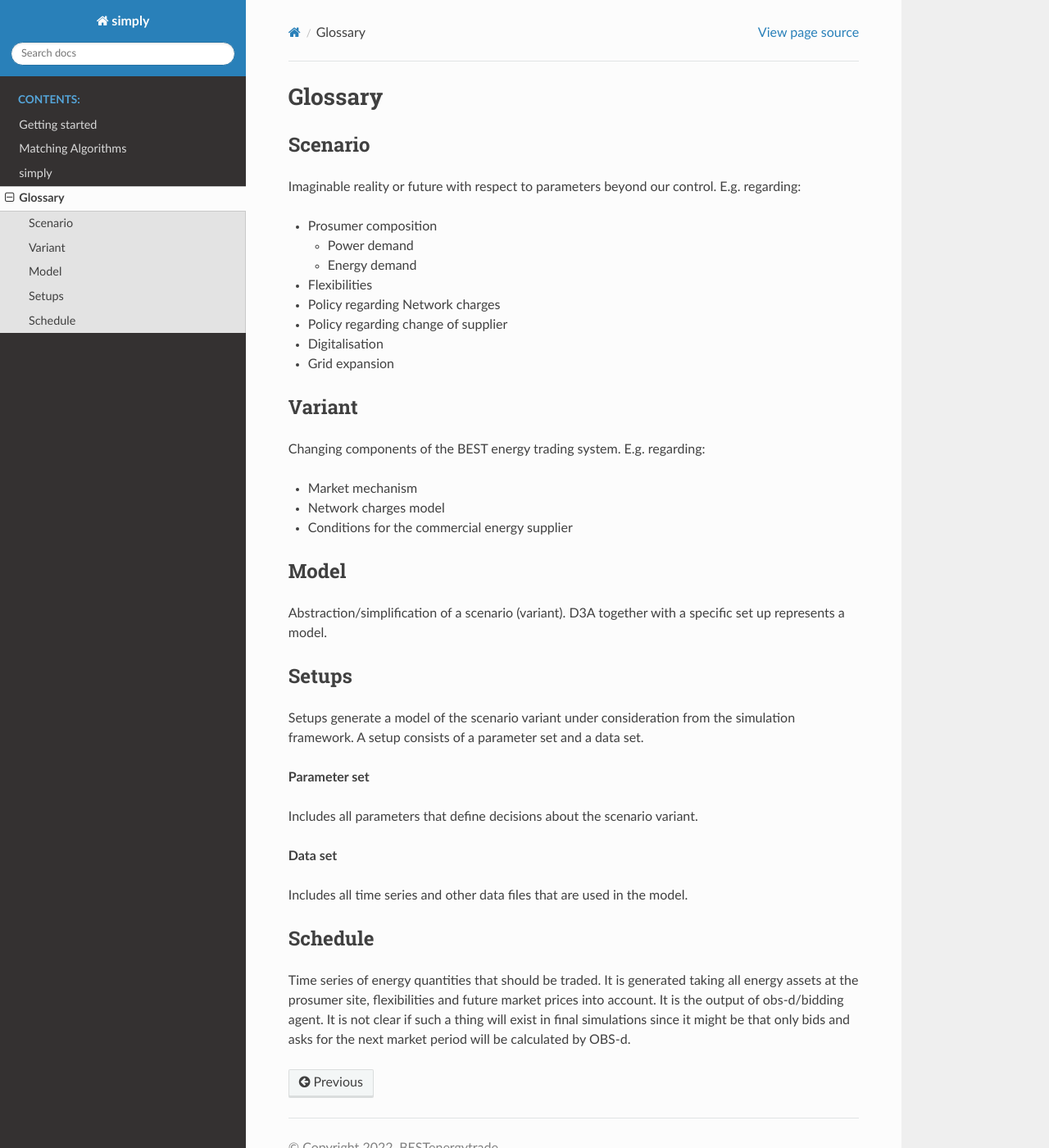
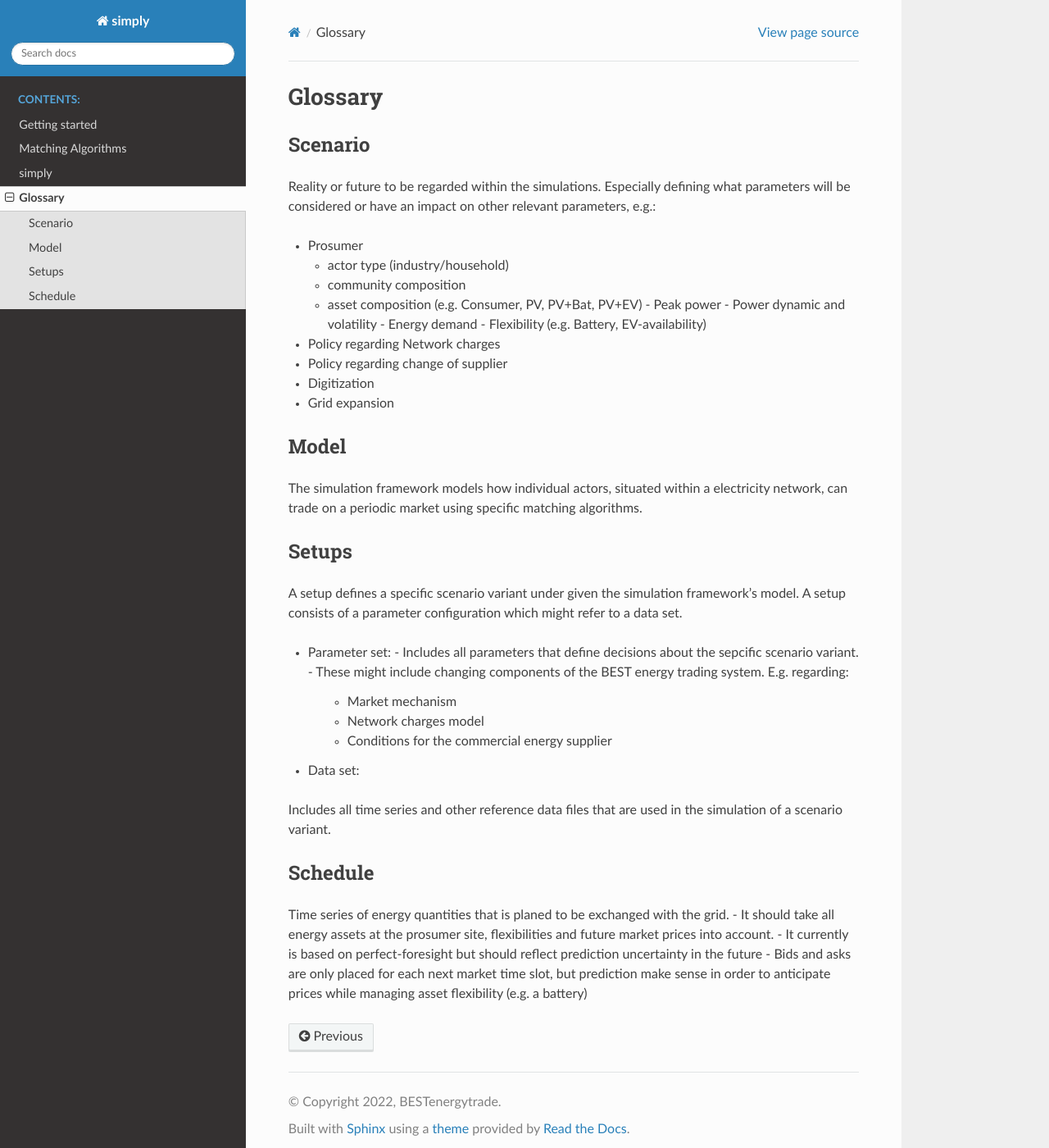
Before and after one commit to BESTenergytrade/simply, a Sphinx documentation site: the page built from doc/source/glossary.rst, in a window 1280 px wide and 1400 px high. Shown: the whole window at 82% size. Built offline with Sphinx 7.4.7 and the Read the Docs theme 2.0.0, drawn with Linux system fonts in a browser that asks for light colours; formulas are drawn with MathJax 3.

Commit message:
Update Glossary

```diff
--- a/doc/source/glossary.rst
+++ b/doc/source/glossary.rst
@@ -2,48 +2,45 @@ Glossary
 ========
 Scenario
 --------
-Imaginable reality or future with respect to parameters beyond our control. E.g. regarding:
+Reality or future to be regarded within the simulations. Especially defining what parameters will be considered or have an impact on other relevant parameters, e.g.:
 
-- Prosumer composition
+- Prosumer
 
-  - Power demand
-  - Energy demand
-- Flexibilities
+  - actor type (industry/household)
+  - community composition
+  - asset composition (e.g. Consumer, PV, PV+Bat, PV+EV)
+    - Peak power
+    - Power dynamic and volatility
+    - Energy demand
+    - Flexibility (e.g. Battery, EV-availability)
 - Policy regarding Network charges
 - Policy regarding change of supplier
-- Digitalisation
+- Digitization
 - Grid expansion
-
-Variant
--------
-Changing components of the BEST energy trading system. E.g. regarding:
-
-- Market mechanism
-- Network charges model
-- Conditions for the commercial energy supplier
 
 Model
 -----
-Abstraction/simplification of a scenario (variant).
-D3A together with a specific set up represents a model.
+The simulation framework models how individual actors, situated within a electricity network, can trade on a periodic market using specific matching algorithms.
 
 Setups
 ------
-Setups generate a model of the scenario variant under consideration from the simulation framework.
-A setup consists of a parameter set and a data set.
+A setup defines a specific scenario variant under given the simulation framework's model.
+A setup consists of a parameter configuration which might refer to a data set.
 
-**Parameter set**
+- Parameter set:
+  - Includes all parameters that define decisions about the sepcific scenario variant.
+  - These might include changing components of the BEST energy trading system. E.g. regarding:
 
-Includes all parameters that define decisions about the scenario variant.
+    - Market mechanism
+    - Network charges model
+    - Conditions for the commercial energy supplier
 
-**Data set**
-
-Includes all time series and other data files that are used in the model.
+- Data set:
+Includes all time series and other reference data files that are used in the simulation of a scenario variant.
 
 Schedule
 --------
-Time series of energy quantities that should be traded.
-It is generated taking all energy assets at the prosumer site, flexibilities and future market prices into account.
-It is the output of obs-d/bidding agent.
-It is not clear if such a thing will exist in final simulations since it might be that only bids and asks for the next market period will be
-calculated by OBS-d.
+Time series of energy quantities that is planed to be exchanged with the grid.
+- It should take all energy assets at the prosumer site, flexibilities and future market prices into account.
+- It currently is based on perfect-foresight but should reflect prediction uncertainty in the future
+- Bids and asks are only placed for each next market time slot, but prediction make sense in order to anticipate prices while managing asset flexibility (e.g. a battery)
```
